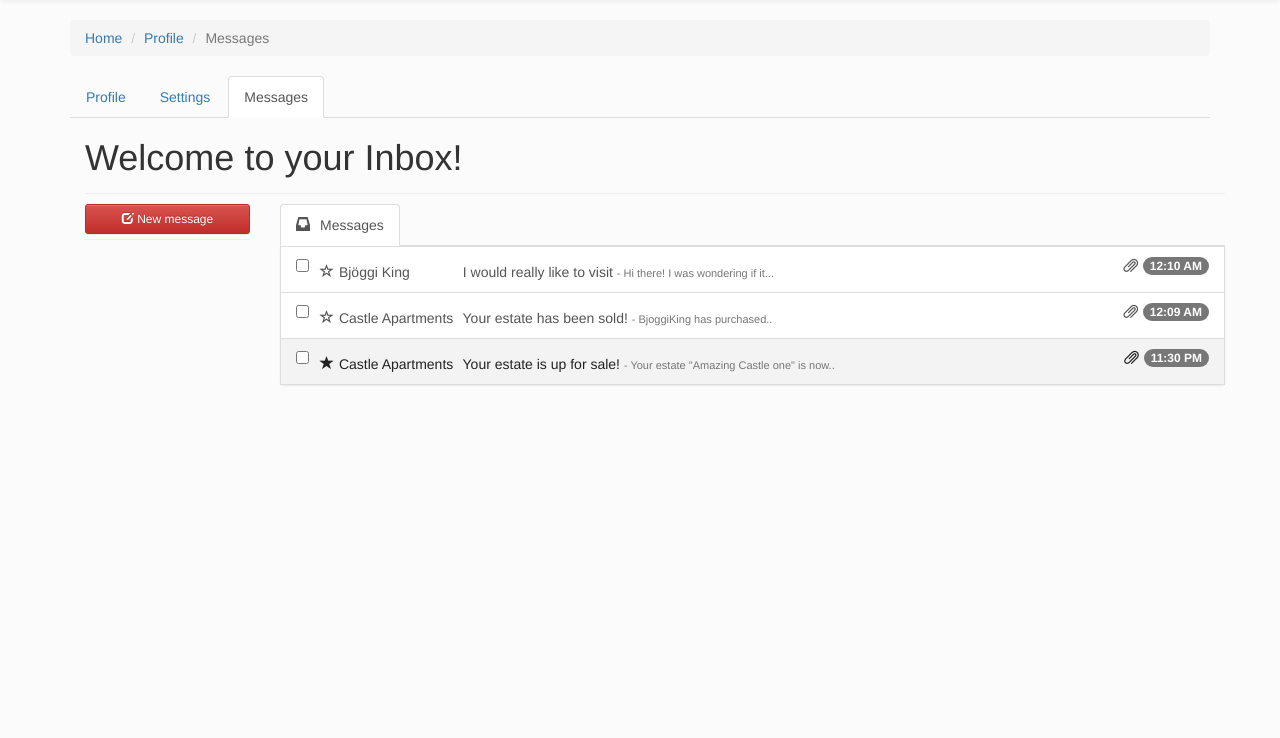
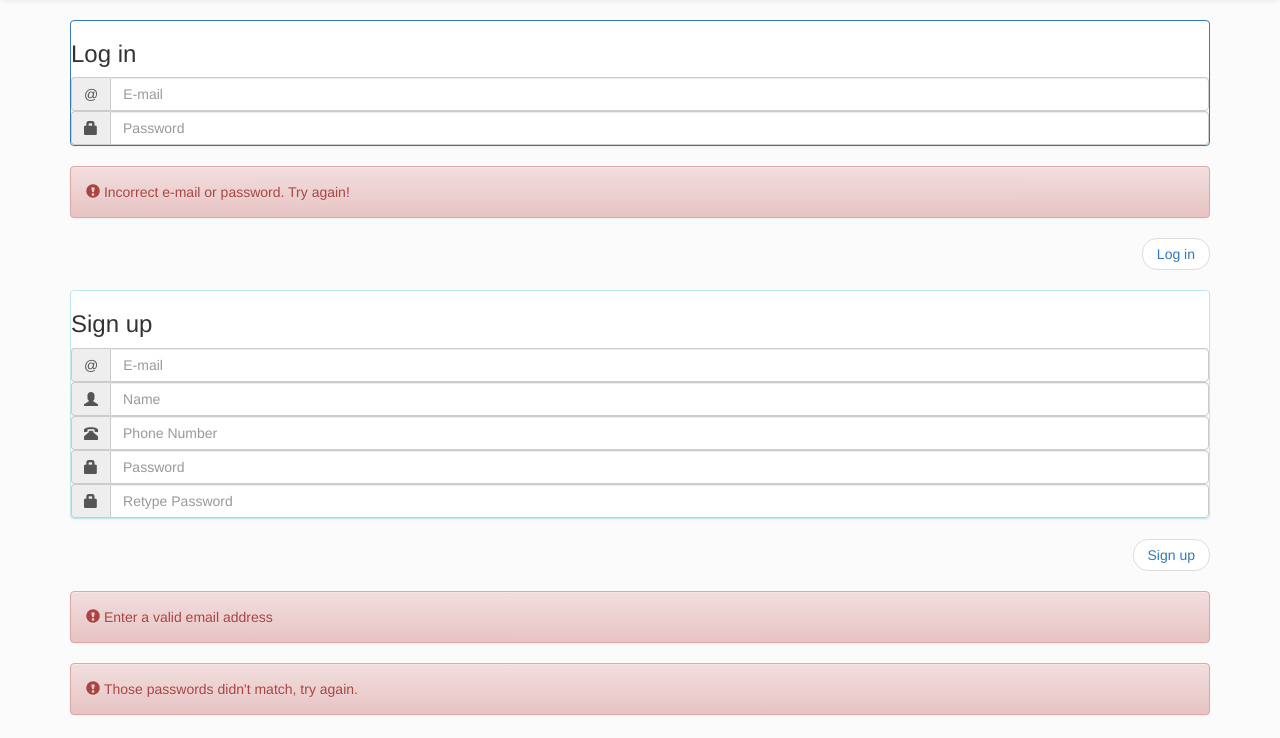
Before and after one commit to hjordissveinsd/castle_apartments_base, a Django app: page /messages/ in a window 1280 px wide. Shown: the part 62-800 px from the top of the page. Run offline with Django 3.2, Linux system fonts and the light colour scheme; some libraries are stand-ins or nearby versions.

Commit message:
log in og sign up síða

```diff
--- a/Messages/views.py
+++ b/Messages/views.py
@@ -2,4 +2,4 @@ from django.shortcuts import render
 
 # Create your views here.
 def messages(request):
-    return render(request, 'profile/messages.html')
+    return render(request, 'profile/createOrLogIn.html')
--- /dev/null
+++ b/templates/profile/createOrLogIn.html
@@ -0,0 +1,66 @@
+{% extends 'base.html' %}
+
+{% block content %}
+    <div class="panel panel-primary">
+        <h3>Log in</h3>
+        <div class="input-group">
+            <span class="input-group-addon" id="basic-addon1">@</span>
+          <input type="text" class="form-control" placeholder="E-mail">
+        </div>
+        <div class="input-group">
+            <span class="input-group-addon" id="basic-addon1"><span class="glyphicon glyphicon-lock" aria-hidden="true"></span></span>
+            <input type="password" class="form-control" placeholder="Password">
+        </div>
+    </div>
+        <div class="alert alert-danger" role="alert">
+      <span class="glyphicon glyphicon-exclamation-sign" aria-hidden="true"></span>
+      <span class="sr-only">Error:</span>
+      Incorrect e-mail or password. Try again!
+    </div>
+    <nav aria-label="...">
+      <ul class="pager">
+        <li class="next"><a href="#">Log in</a></li>
+      </ul>
+    </nav>
+
+    <div class="panel panel-info">
+        <h3>Sign up</h3>
+        <div class="input-group">
+          <span class="input-group-addon" id="basic-addon1">@</span>
+          <input type="text" class="form-control" placeholder="E-mail" aria-describedby="basic-addon1">
+        </div>
+        <div class="input-group">
+            <span class="input-group-addon" id="basic-addon1"><span class="glyphicon glyphicon-user" aria-hidden="true"></span></span>
+          <input type="text" class="form-control" placeholder="Name">
+        </div>
+        <div class="input-group">
+            <span class="input-group-addon" id="basic-addon1"><span class="glyphicon glyphicon-phone-alt" aria-hidden="true"></span></span>
+            <input type="text" class="form-control" placeholder="Phone Number">
+        </div>
+        <div class="input-group">
+            <span class="input-group-addon" id="basic-addon1"><span class="glyphicon glyphicon-lock" aria-hidden="true"></span></span>
+            <input type="password" class="form-control" placeholder="Password">
+        </div>
+        <div class="input-group">
+            <span class="input-group-addon" id="basic-addon1"><span class="glyphicon glyphicon-lock" aria-hidden="true"></span></span>
+            <input type="password" class="form-control" placeholder="Retype Password">
+        </div>
+    </div>
+     <nav aria-label="...">
+      <ul class="pager">
+        <li class="next"><a href="#">Sign up</a></li>
+      </ul>
+    </nav>
+
+    <div class="alert alert-danger" role="alert">
+      <span class="glyphicon glyphicon-exclamation-sign" aria-hidden="true"></span>
+      <span class="sr-only">Error:</span>
+      Enter a valid email address
+    </div>
+    <div class="alert alert-danger" role="alert">
+      <span class="glyphicon glyphicon-exclamation-sign" aria-hidden="true"></span>
+      <span class="sr-only">Error:</span>
+      Those passwords didn't match, try again.
+    </div>
+
+{% endblock %}
--- a/templates/profile/messages.html
+++ b/templates/profile/messages.html
@@ -21,17 +21,15 @@
     </div>
     <hr class="">
     <div class="row">
-        <div class="col-sm-3 col-md-2"> <a href="#" class="btn btn-danger btn-sm btn-block" role="button"><i class="glyphicon glyphicon-edit"></i> New message </a>
+
             <hr class="">
         </div>
-        <div class="col-sm-9 col-md-10">
+        <div class="col-sm-9 col-md-12">
             <!-- Nav tabs -->
             <ul class="nav nav-tabs">
                 <li class="active"><a href="#home" data-toggle="tab" class=""><span class="glyphicon glyphicon-inbox">
                 </span>Messages</a>
-
                 </li>
-
             </ul>
             <!-- Tab panes -->
             <div class="tab-content">
@@ -66,7 +64,6 @@
                                                 </span></span></a>
                     </div>
                 </div>
-
             </div>
         </div>
     </div>
--- a/templates/profile/profileMain.html
+++ b/templates/profile/profileMain.html
@@ -32,6 +32,7 @@
         <p>image 2</p>
         <p>image 3</p>
     </div>
+
     ####################raggi##############################
     {%  for profile in profiles %}
     {{ profile.name }}
```
